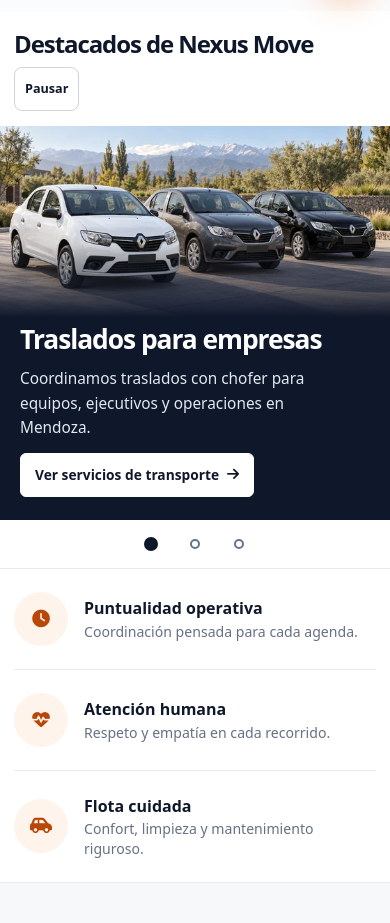
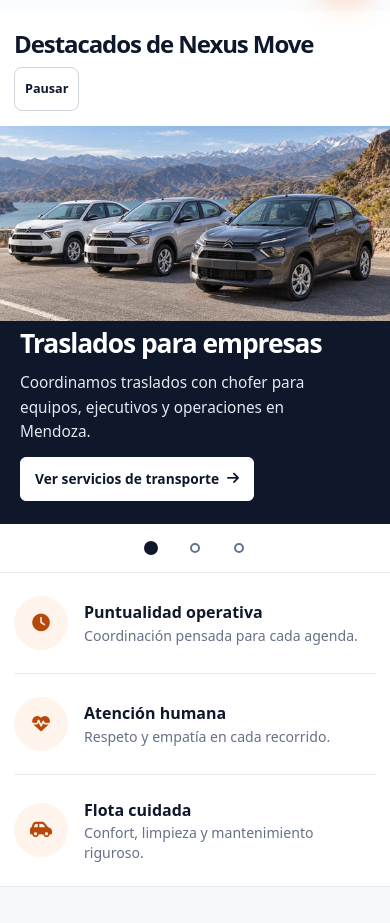
Before and after one commit to nexusmove/Nexus-Move, a plain HTML site: page index.html in a window 390 px wide. Shown: the part 840-1763 px from the top of the page. Drawn offline with Linux system fonts and the light colour scheme.

Commit message:
Muestra los tres Citroën Basalt juntos en traslados para empresas

```diff
--- a/css/home.css
+++ b/css/home.css
@@ -133,6 +133,9 @@ main [id] { scroll-margin-top: 100px; }
 .highlight-card .highlight-photo { position: relative; grid-area: 1 / 2; min-width: 0; aspect-ratio: auto; }
 .highlight-card .highlight-photo img { position: absolute; inset: 0; }
 .highlight-card .highlight-photo::after { position: absolute; inset: 0; background: linear-gradient(90deg, var(--slide-tone), transparent 28%); content: ""; }
+.highlight-card .highlight-photo-basalt { background: var(--slide-tone); }
+.highlight-photo-basalt img { object-fit: contain; }
+.highlight-card .highlight-photo-basalt::after { content: none; }
 .highlight-card .highlight-photo-tree { container-type: size; }
 .highlight-card .highlight-photo-tree img { inset: 50% auto auto 50%; width: max(100%, 165cqh); max-width: none; height: auto; margin: 0; transform: translate(-50%, -61%); }
 .highlight-copy { display: flex; grid-area: 1 / 1; flex-direction: column; justify-content: center; min-width: 0; padding: 38px 22px 38px max(24px, calc((100vw - 1180px) / 2)); color: #fff; }
@@ -151,6 +154,7 @@ main [id] { scroll-margin-top: 100px; }
     .section.home-highlights { padding-top: 20px; }
     .highlight-card { grid-template-columns: minmax(0, 1fr); grid-template-rows: auto 1fr; min-height: 0; }
     .highlight-card .highlight-photo { grid-area: 1 / 1; height: clamp(180px, 49vw, 320px); }
+    .highlight-card .highlight-photo-basalt { height: auto; aspect-ratio: 2 / 1; }
     .highlight-card .highlight-photo::after { background: linear-gradient(0deg, var(--slide-tone), transparent 38%); }
     .highlight-card .highlight-photo-tree img { width: max(100%, 175cqh); transform: translate(-50%, -58.5%); }
     .highlight-copy { grid-area: 2 / 1; justify-content: start; padding: 9px 20px 23px; }
--- a/index.html
+++ b/index.html
@@ -9,7 +9,7 @@
     <link rel="icon" href="favicon.ico?v=nexus" type="image/x-icon" sizes="16x16 32x32 48x48">
     <link rel="stylesheet" href="css/icons.css">
     <link rel="stylesheet" href="css/navigation.css">
-    <link rel="stylesheet" href="css/home.css?v=puntos">
+    <link rel="stylesheet" href="css/home.css?v=basalt">
     <link rel="stylesheet" href="css/rental-content.css?v=nosotros">
     <link rel="stylesheet" href="css/privacy.css?v=franja">
 </head>
@@ -109,7 +109,7 @@
                     </div>
                 </article>
                 <article class="highlight-card">
-                    <div class="highlight-photo"><img src="img/renault-logan-fleet-v2-1120.webp" srcset="img/renault-logan-fleet-v2-560.webp 560w, img/renault-logan-fleet-v2-1120.webp 1120w" sizes="(max-width: 740px) 100vw, 60vw" width="1120" height="560" loading="lazy" decoding="async" alt=""></div>
+                    <div class="highlight-photo highlight-photo-basalt"><img src="img/citroen-basalt-fleet-v2-1120.webp" srcset="img/citroen-basalt-fleet-v2-560.webp 560w, img/citroen-basalt-fleet-v2-1120.webp 1120w" sizes="(max-width: 740px) 100vw, 58vw" width="1120" height="560" loading="lazy" decoding="async" alt="Flota de Citroën Basalt gris oscuro, gris claro y blanco de Nexus Move"></div>
                     <div class="highlight-copy">
                         <h3>Traslados para empresas</h3>
                         <p>Coordinamos traslados con chofer para equipos, ejecutivos y operaciones en Mendoza.</p>
```
